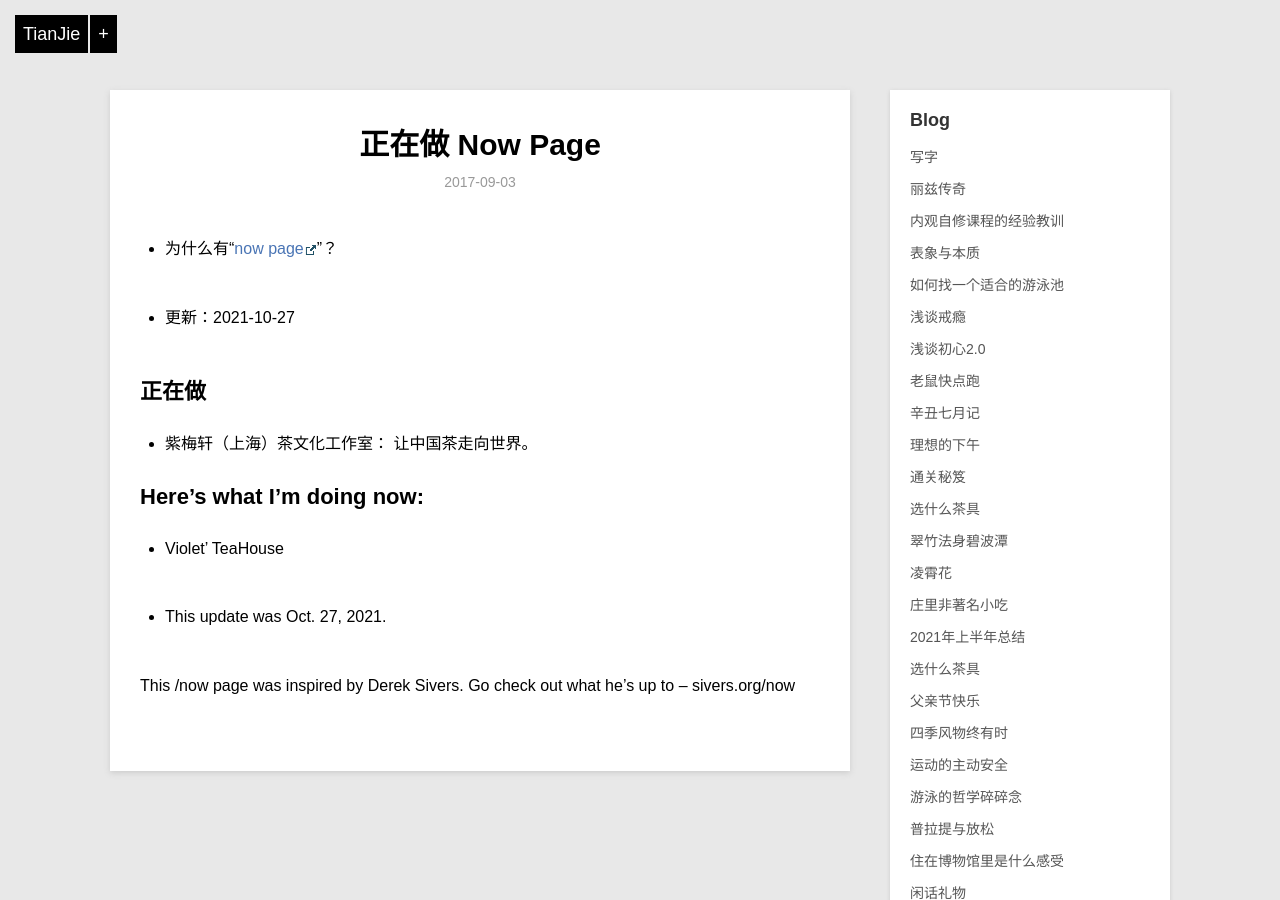
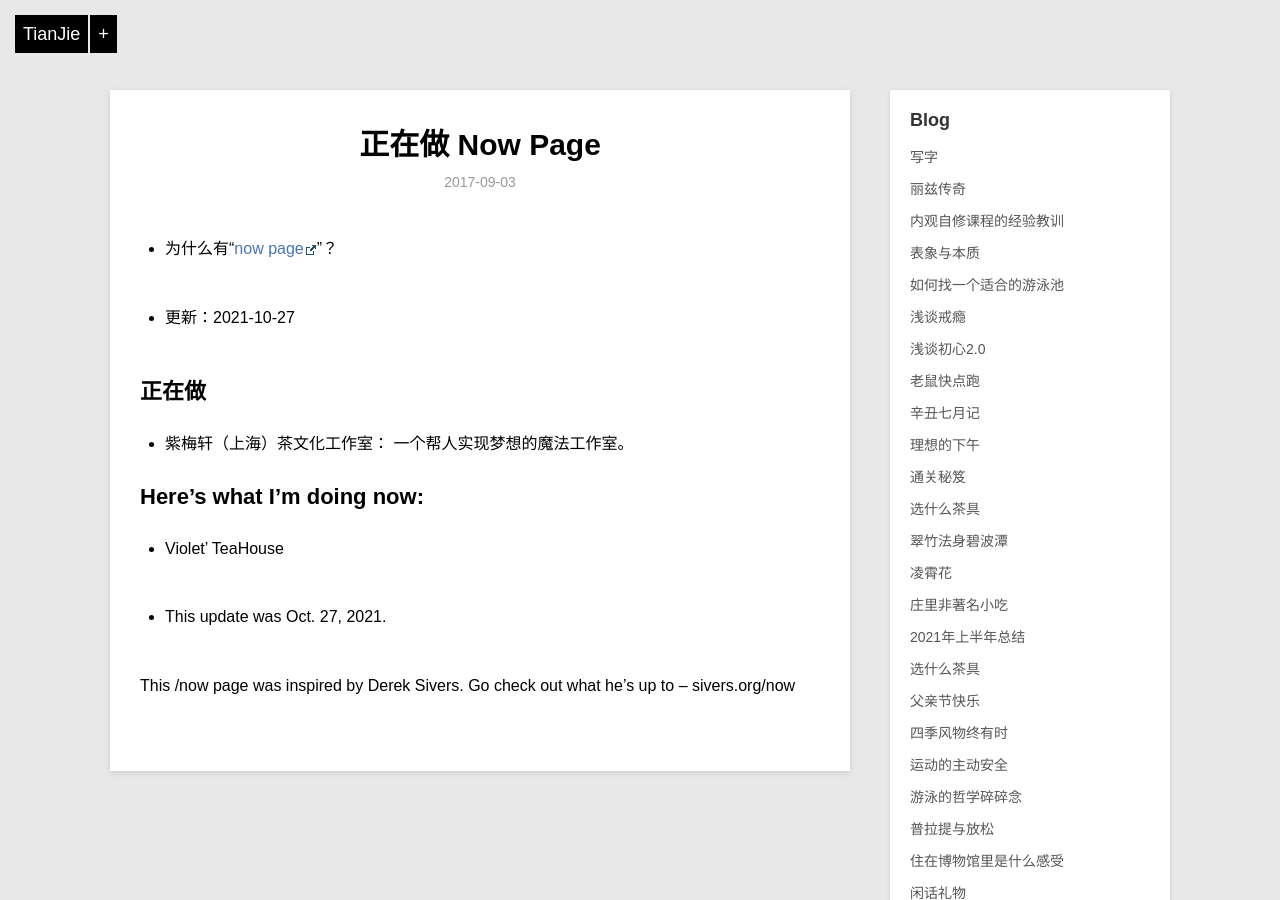
Before and after one commit to violettianjie/violettianjie.github.io, a Jekyll site: the page built from _posts/blog/2017-09-03-now.md, in a window 1280 px wide and 900 px high. Built offline with Jekyll 4.4.1, drawn with Linux system fonts in a browser that asks for light colours; comment, search, counter and statistics services are not loaded.

Commit message:
Update 2017-09-03-now.md

```diff
--- a/_posts/blog/2017-09-03-now.md
+++ b/_posts/blog/2017-09-03-now.md
@@ -15,7 +15,7 @@ category: blog
 ## 正在做
 
 
-- 紫梅轩（上海）茶文化工作室： 让中国茶走向世界。
+- 紫梅轩（上海）茶文化工作室： 一个帮人实现梦想的魔法工作室。
 
 
 
```
